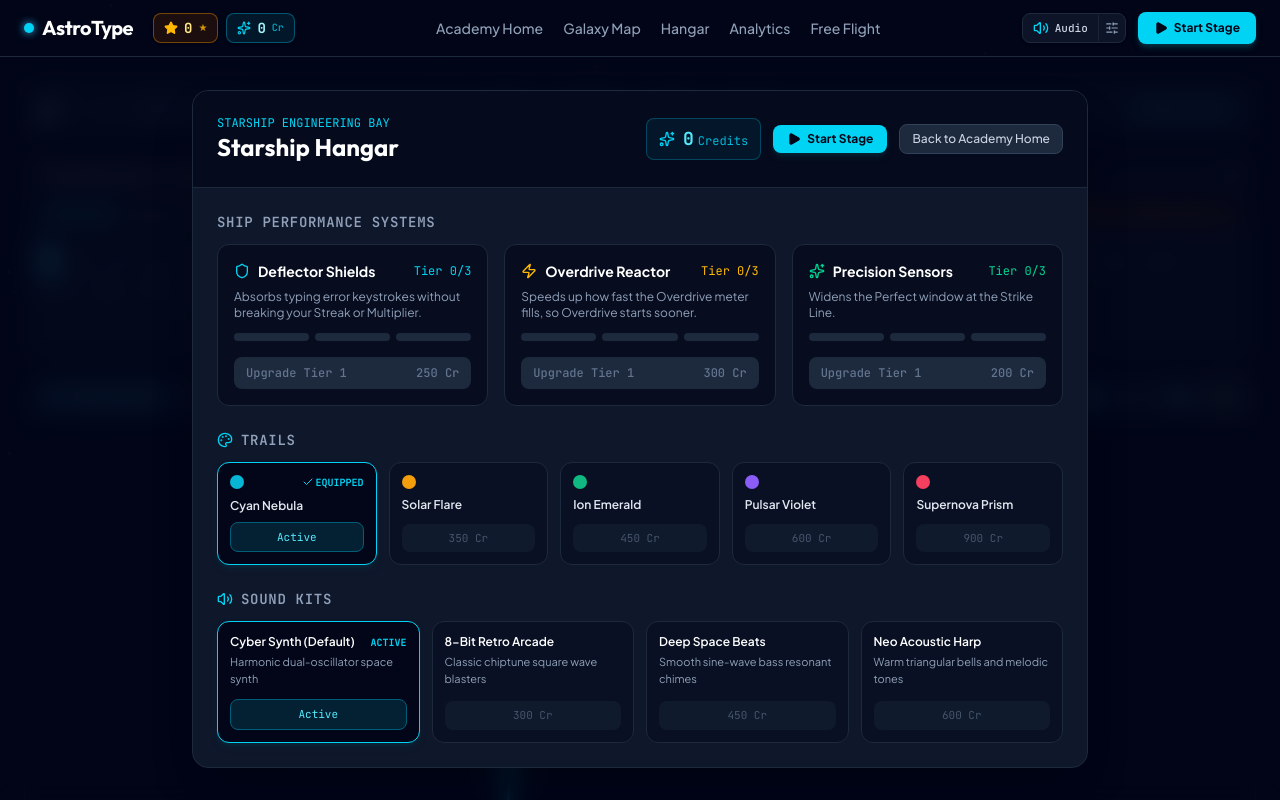
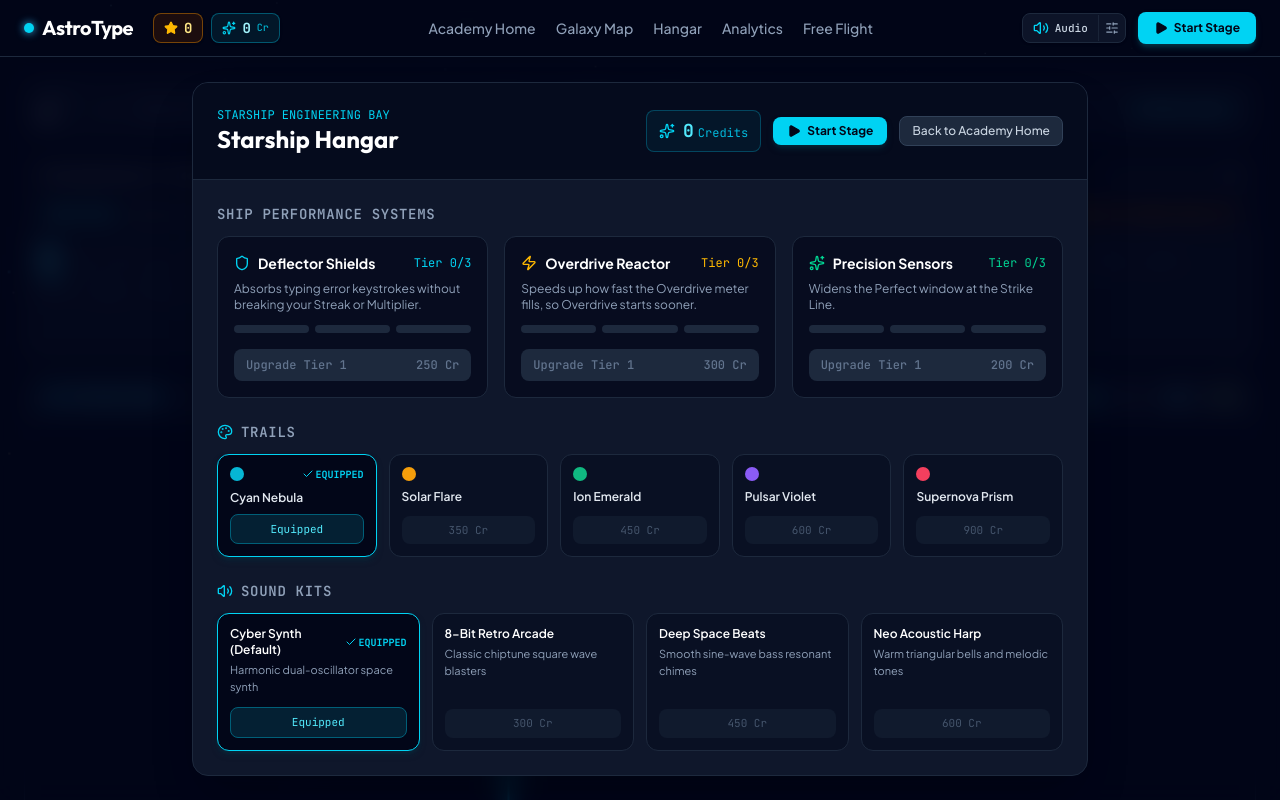
Before and after one commit to k-electron/astro-type, a React (Vite) app: page / in a window 1280 px wide. Both pictures are taken after a click on the button "0 Cr". Shown: the top 800 px of the page. Built offline with nearby package versions, Linux system fonts and the light colour scheme.

Commit message:
feat: the Hangar says Equipped on both cards; Free Flight's TextCursorInput icon; no trailing star on the Stars button (#109)
Co-Authored-By: Claude Sonnet 5.5 <noreply@anthropic.com>

```diff
--- a/src/screens/Hangar.tsx
+++ b/src/screens/Hangar.tsx
@@ -24,6 +24,7 @@ import {
 } from '../game/catalog';
 import { type CosmeticStatus, cosmeticStatus } from '../game/profile';
 import { useGame } from '../app/useGame';
+import { EQUIP, EQUIPPED } from './hangarLabels';
 import { useGameState } from '../app/useGameState';
 
 const UPGRADE_ICONS: Record<UpgradeIcon, LucideIcon> = {
@@ -127,7 +128,7 @@ const UpgradeCard: React.FC<{
 
 /**
  * One Cosmetic's card: its own heading (`children`), and the button that
- * buys it, equips it or says it is Active.
+ * buys it, equips it or says it is Equipped.
  */
 const CosmeticCard: React.FC<{
   entry: TrailEntry | SoundKitEntry;
@@ -161,7 +162,7 @@ const CosmeticCard: React.FC<{
                 : 'bg-slate-800/40 text-slate-600 cursor-not-allowed'
         }`}
       >
-        {equipped ? 'Active' : owned ? 'Equip' : `${entry.price} Cr`}
+        {equipped ? EQUIPPED : owned ? EQUIP : `${entry.price} Cr`}
       </button>
     </div>
   );
@@ -254,8 +255,8 @@ export const Hangar: React.FC = () => {
                       style={{ backgroundColor: trail.color }}
                     />
                     {status.equipped && (
-                      <span className="text-[10px] font-mono font-bold text-cyan-400 flex items-center gap-0.5">
-                        <Check className="w-3 h-3" /> EQUIPPED
+                      <span className="text-[10px] font-mono font-bold uppercase text-cyan-400 flex items-center gap-0.5">
+                        <Check className="w-3 h-3" /> {EQUIPPED}
                       </span>
                     )}
                   </div>
@@ -293,8 +294,8 @@ export const Hangar: React.FC = () => {
                       {kit.name}
                     </span>
                     {status.equipped && (
-                      <span className="text-[10px] font-mono font-bold text-cyan-400">
-                        ACTIVE
+                      <span className="text-[10px] font-mono font-bold uppercase text-cyan-400 flex items-center gap-0.5">
+                        <Check className="w-3 h-3" /> {EQUIPPED}
                       </span>
                     )}
                   </div>
--- a/src/screens/HeaderNav.tsx
+++ b/src/screens/HeaderNav.tsx
@@ -12,7 +12,7 @@ import {
   Map as MapIcon,
   Rocket,
   ChartColumn,
-  Type,
+  TextCursorInput,
 } from 'lucide-react';
 import { useGame } from '../app/useGame';
 import { useGameState } from '../app/useGameState';
@@ -50,7 +50,7 @@ export const HeaderNav: React.FC<{ ref?: React.Ref<HTMLElement> }> = ({
     { name: 'Galaxy Map', Icon: MapIcon, onPress: onOpenStages },
     { name: 'Hangar', Icon: Rocket, onPress: onOpenHangar },
     { name: 'Analytics', Icon: ChartColumn, onPress: onOpenAnalytics },
-    { name: 'Free Flight', Icon: Type, onPress: onOpenCustom },
+    { name: 'Free Flight', Icon: TextCursorInput, onPress: onOpenCustom },
   ];
   const onQuickPlay = () => send({ type: 'PRESS_FLIGHT_DECK' });
   const [isAudioMenuOpen, setIsAudioMenuOpen] = useState(false);
@@ -110,9 +110,7 @@ export const HeaderNav: React.FC<{ ref?: React.Ref<HTMLElement> }> = ({
             <span className="font-bold tabular-nums text-sm text-amber-200">
               {totalStars}
             </span>
-            <span className="hidden xl:inline text-[10px] text-amber-400/80 font-medium">
-              ★
-            </span>
+            <span className="sr-only">★</span>
           </button>
 
           <button
--- /dev/null
+++ b/src/screens/hangarLabels.ts
@@ -0,0 +1,7 @@
+/**
+ * The words on a Cosmetic card's button: Equipped once it is the one in use,
+ * Equip while it is owned but not. A card's corner badge shows EQUIPPED too
+ * (the screen capitalises it). The tests import these instead of retyping them.
+ */
+export const EQUIPPED = 'Equipped';
+export const EQUIP = 'Equip';
```
Also changed, not shown: 1 other file (tests, documents, lock files or other folders).
